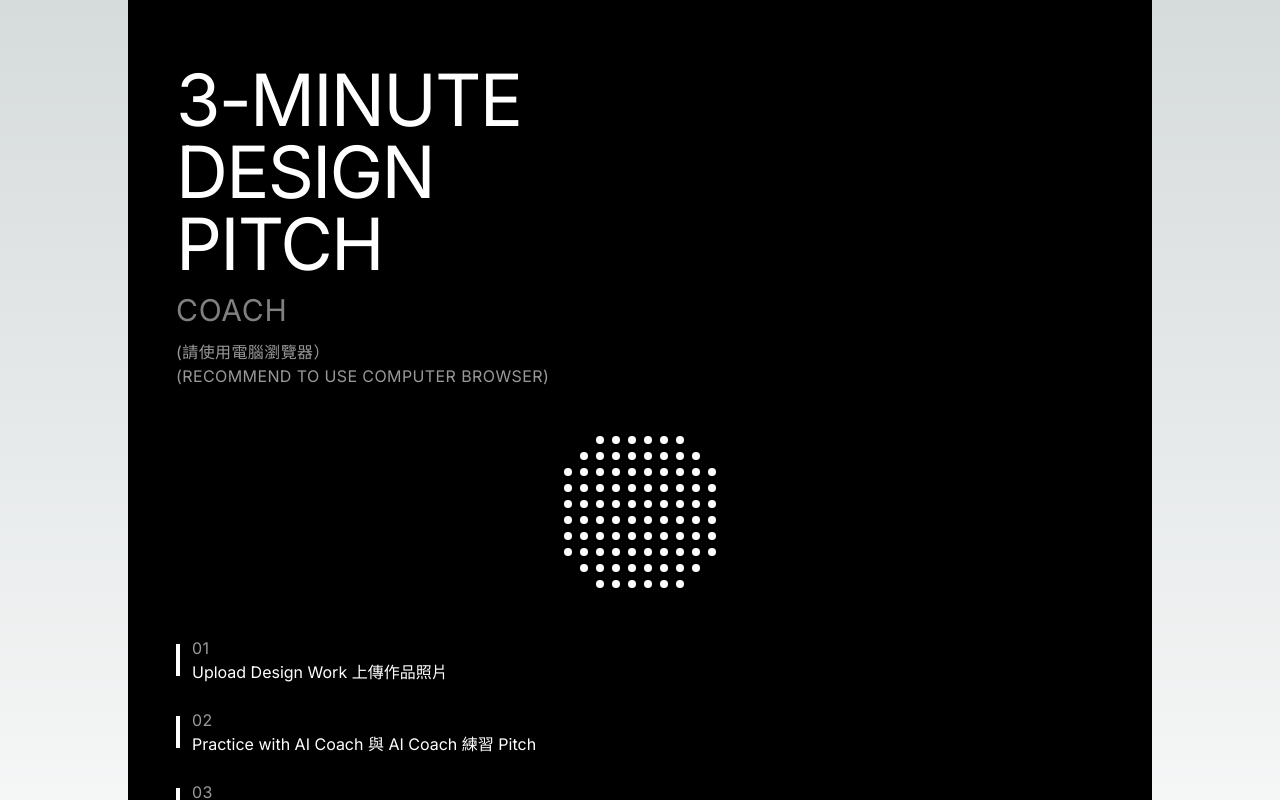
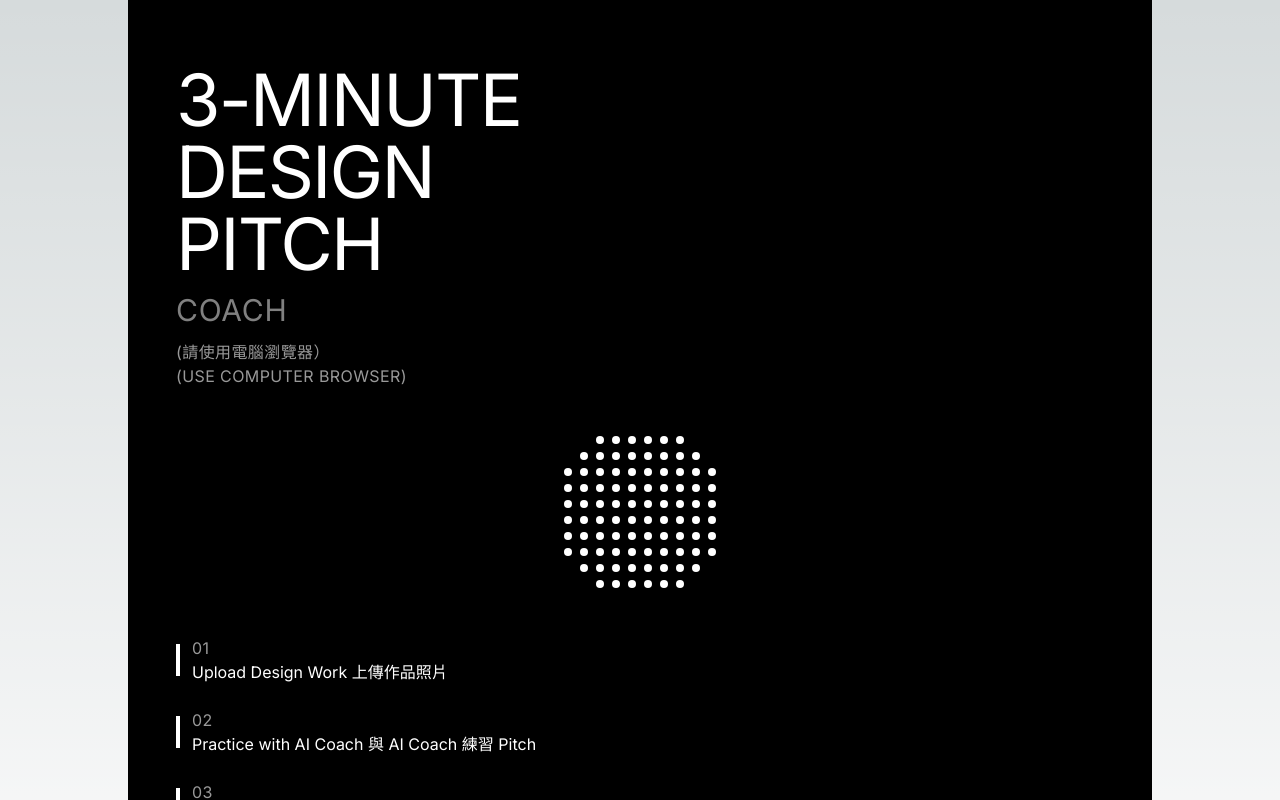
Before and after one commit to futurethingslab0314/EMIchatbots, a Next.js app: page / in a window 1280 px wide. Shown: the top 800 px of the page. Built offline with nearby package versions, Linux system fonts and the light colour scheme.

Commit message:
Update page.tsx

```diff
--- a/app/page.tsx
+++ b/app/page.tsx
@@ -1069,7 +1069,7 @@ export default function Home() {
                       <p className="text-sm md:text-base text-white/60 uppercase tracking-wide">
                       (請使用電腦瀏覽器）
                       <br />
-                      (Recommend to use computer browser)
+                      (Use computer browser)
                       </p>
                     </div>
 
```
